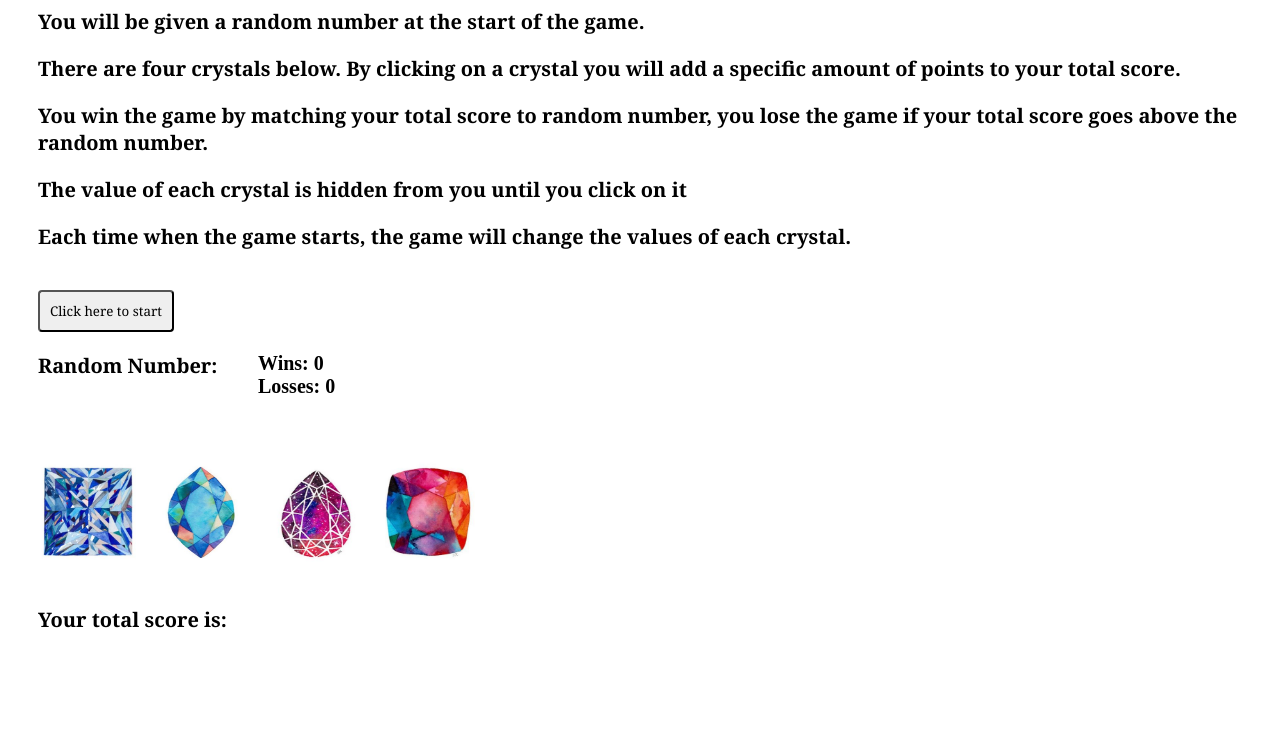
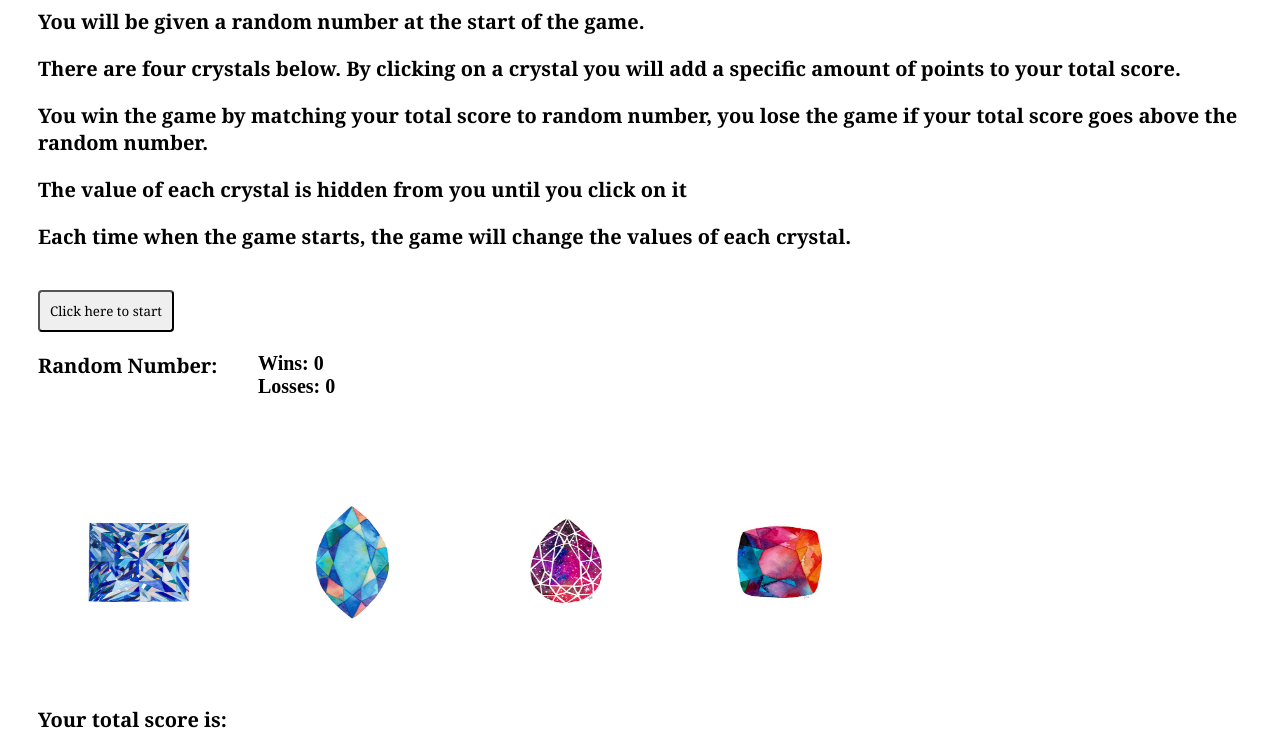
Before and after one commit to neritasung/Week-4-Game, a plain HTML site: page index.html in a window 1280 px wide. Shown: the part 95-848 px from the top of the page. Before the commit the page ends 800 px from the top, so only its background shows below. Drawn offline with nearby package versions, Linux system fonts and the light colour scheme.

Commit message:
updates images

```diff
--- a/index.html
+++ b/index.html
@@ -26,10 +26,10 @@
     <span>Losses: </span><label id="losses"></label>
 </div>
 <div class="container4">
-    <img id = "crystal1" src="assets/images/crystal1.jpg" width="100px" height="100px">
-    <img id = "crystal2" src="assets/images/crystal2.jpg" width="100px" height="100px">
-    <img id = "crystal3" src="assets/images/crystal3.jpg" width="100px" height="100px">
-    <img id = "crystal4" src="assets/images/crystal4.jpg" width="100px" height="100px">
+    <img id = "crystal1" src="assets/images/crystal11.jpg" width="200px" height="200px">
+    <img id = "crystal2" src="assets/images/crystal21.jpg" width="200px" height="200px">
+    <img id = "crystal3" src="assets/images/crystal31.jpg" width="200px" height="200px">
+    <img id = "crystal4" src="assets/images/crystal41.jpg" width="200px" height="200px">
 </div>
 <div class="container5">
 <p>Your total score is: </p><label id="total"></label>
```
